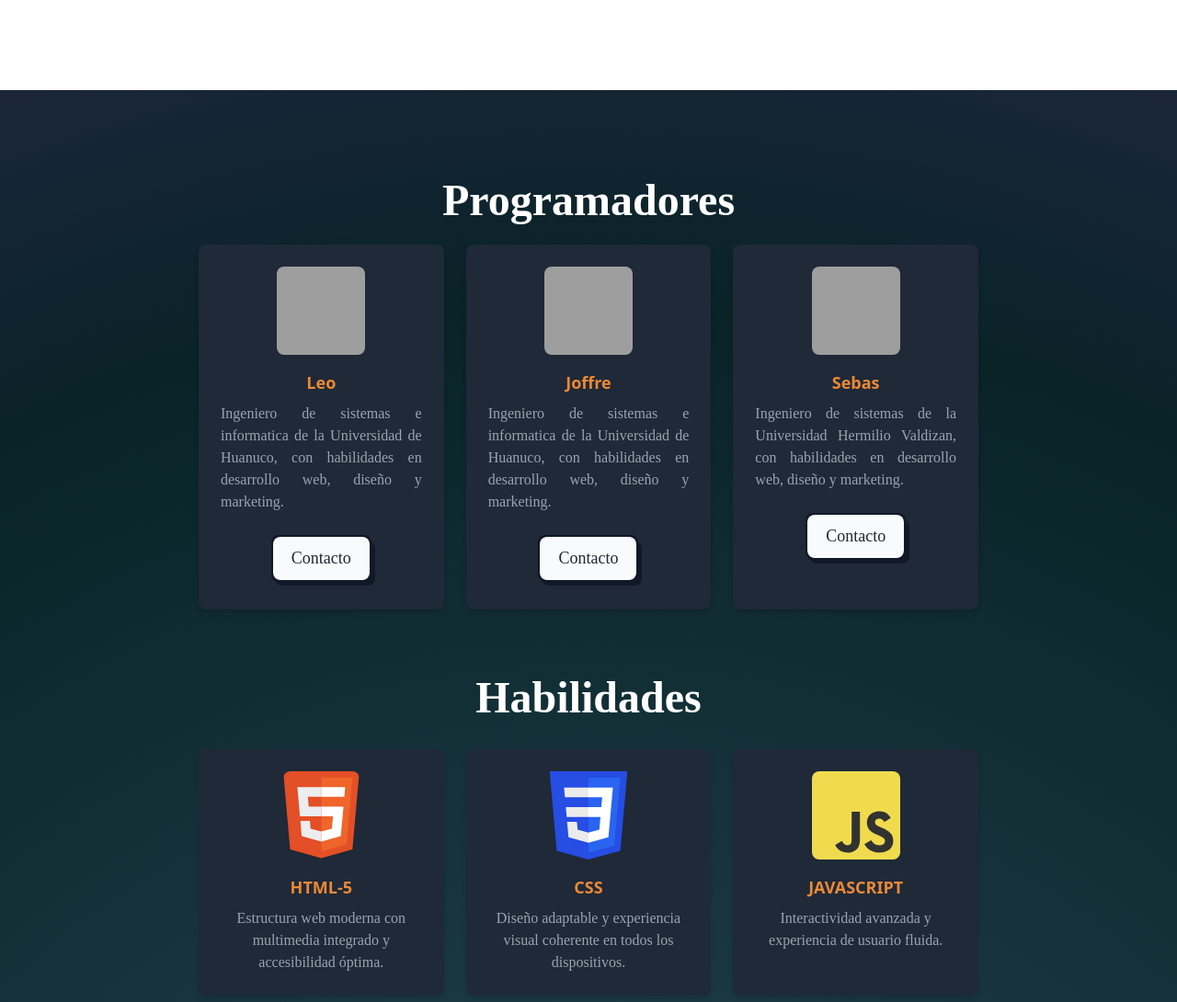
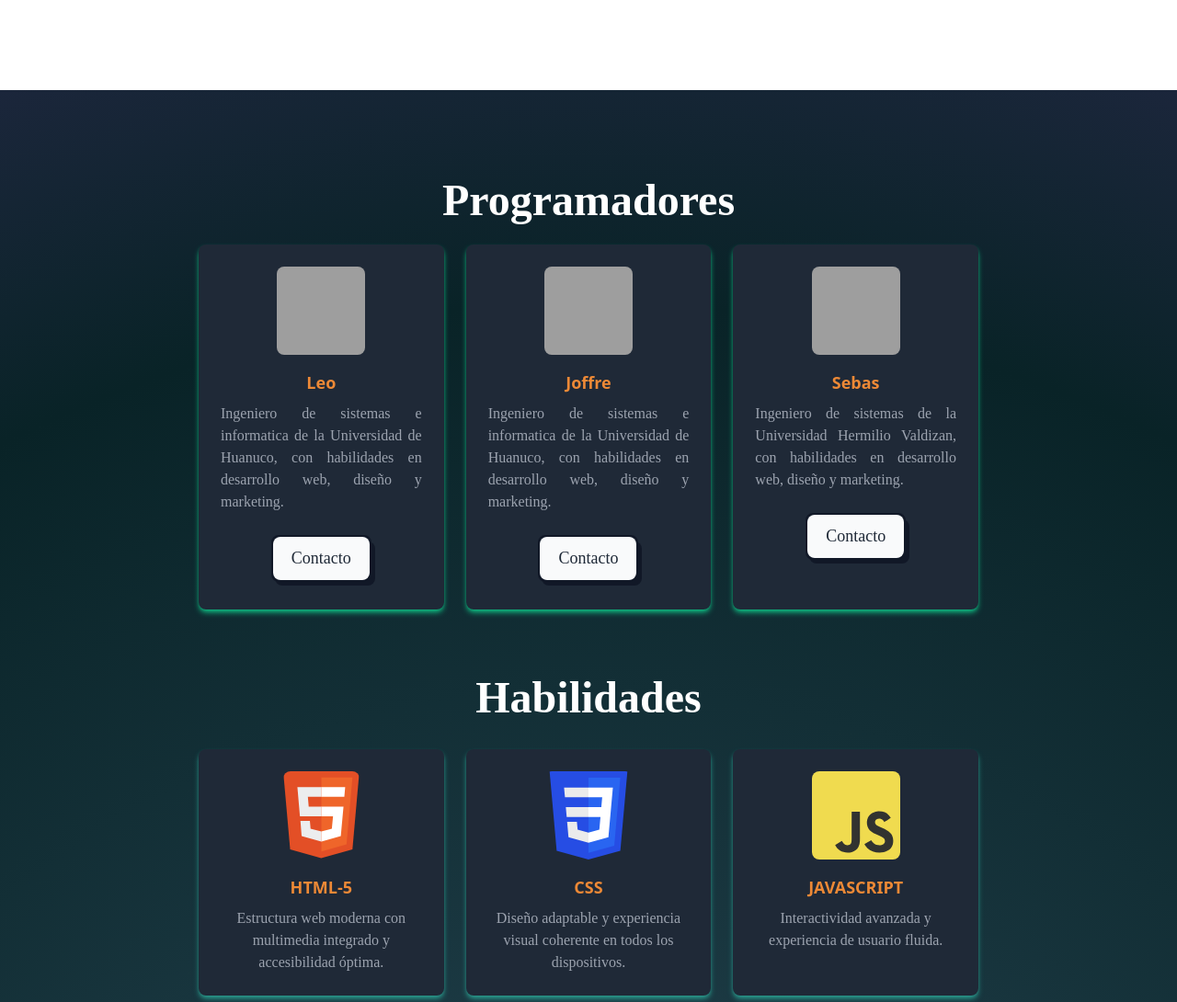
Before and after one commit to KOFcrew/Portafolio-KoF, an Astro site: page / in a window 1280 px wide. Shown: the part 1422-2512 px from the top of the page at 92% size. Built offline with nearby package versions, Linux system fonts and the light colour scheme; Astro itself is replaced by a stand-in of ours; grey boxes are pictures that could not be loaded.

Commit message:
mejora cards habilidades

```diff
--- a/src/components/Habilidades.astro
+++ b/src/components/Habilidades.astro
@@ -30,7 +30,7 @@ const skills = [
   <h1 class="sm:text-5xl font-bold text-center text-[40px]">Programadores</h1>
   <div class="max-w-4xl mx-auto text-center">
     <div class="grid grid-cols-1 md:grid-cols-3 gap-6 mx-6 my-6">
-      <div class="bg-gray-800 p-6 rounded-lg shadow-md text-center">
+      <div class="bg-gray-800 p-6 rounded-lg shadow-md shadow-green-500 text-center">
         <img
           src="/user.svg"
           alt="Leo"
@@ -46,7 +46,7 @@ const skills = [
           Contacto
         </Boton2>
       </div>
-      <div class="bg-gray-800 p-6 rounded-lg shadow-md text-center">
+      <div class="bg-gray-800 p-6 rounded-lg shadow-md shadow-green-500 text-center">
         <img
           src="/user.svg"
           alt="Joffre"
@@ -62,7 +62,7 @@ const skills = [
           Contacto
         </Boton2>
       </div>
-      <div class="bg-gray-800 p-6 rounded-lg shadow-md text-center">
+      <div class="bg-gray-800 p-6 rounded-lg shadow-md shadow-green-500 text-center">
         <img
           src="/user.svg"
           alt="Sebas"
@@ -85,7 +85,7 @@ const skills = [
       <h2 class=" text-5xl font-bold mb-8">Habilidades</h2>
       <div class="grid grid-cols-1 md:grid-cols-3 gap-6 mx-6 my-6" >
         {skills.map(skill => (
-          <div class="bg-gray-800 p-6 rounded-lg shadow-md text-center hover:scale-105 transition-transform duration-300">
+          <div class="bg-gray-800 p-6 rounded-lg shadow-md shadow-[#2A9D8F] text-center hover:scale-105 transition-transform duration-300">
             <img src={skill.image} alt={skill.name} class="h-24 mx-auto mb-4 rounded-lg" />
             <h3 class="text-orange-400 text-lg font-semibold">{skill.name}</h3>
             <p class="text-gray-400 text-16px mt-2 text-center">{skill.description}</p>
@@ -110,3 +110,9 @@ const skills = [
     font-family: "Josefin Sans Variable";
   }
 </style>
+
+
+<!-- Colores de la página de Habilidades
+- Opcion 1: shadow-yellow-800
+- Opcion 2: shadow-orange-400
+- Opcion 3: shadow-[#2A9D8F] -->
```
